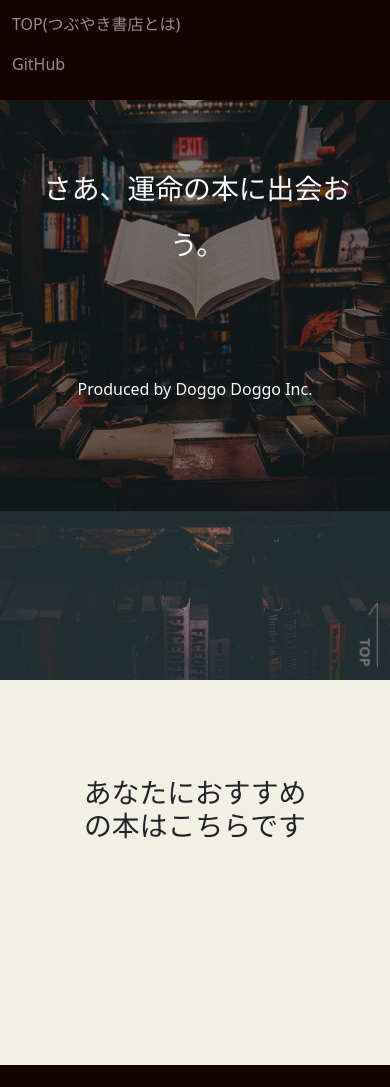
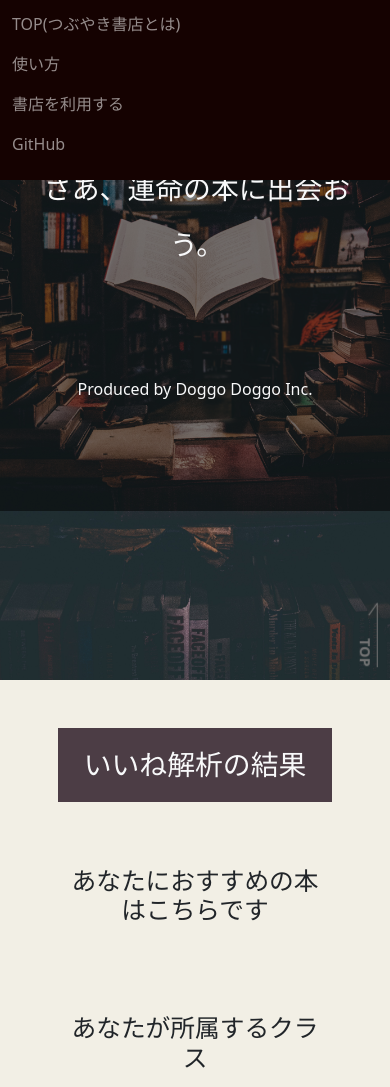
Before and after one commit to takahi-ro/fav-reco, a Flask app: page /test in a window 390 px wide, after a click that opens the changed part. Shown: the part 164-1251 px from the top of the page. Run offline with Flask 2, Linux system fonts and the light colour scheme; data that the repository does not hold is empty; some libraries are stand-ins or nearby versions.

Commit message:
update many files
ヘッダーを変わらなくしたのと、それにともなって本のおすすめページでも使い方のページとVueで切り替えられるようにしました。
あと、使ってないscript.jsのメソッドとかをコメントアウトしたんですが、それが以前のプルリクエストでやった変更か今回やった忘れたので確認お願いします。

```diff
--- a/static/css/resultStyle.css
+++ b/static/css/resultStyle.css
@@ -13,7 +13,7 @@ html {
   background-color: #150201;
 }
 
-.catchCopy {
+.catchCopy2 {
   background-color: rgba(0, 0, 0, 0.5);
   position: absolute;
   top: 55%;
@@ -23,31 +23,70 @@ html {
 }
 
 /* レスポンシブデザイン */
-@media (max-width: 1199px) {
+@media (max-width: 2000px) {
   .books {
     width:50%;
   }
-
+  .catchCopy {
+    background-color: rgba(0, 0, 0, 0.5);
+    position: absolute;
+    width: 60%;
+    top: 35vh;
+    left: 3vw;
+    font-size:2.5vw;
+  }
 }
 
 @media (max-width: 991px) {
   .books {
     width:58%;
   }
-
+  .catchCopy {
+    background-color: rgba(0, 0, 0, 0.5);
+    position: absolute;
+    width: 60%;
+    top: 35vh;
+    left: 3vw;
+    font-size:2.5vw;
+  }
 }
 
 @media (max-width: 767px) {
   .books {
     width:66%;
   }
-
+  .catchCopy {
+    background-color: rgba(0, 0, 0, 0.5);
+    position: absolute;
+    width: 60%;
+    top: 35vh;
+    left: 3vw;
+    font-size:2.5vw;
+  }
 }
 
 @media (max-width: 575px) {
   .books {
     width:70%;
   }
+  .catchCopy {
+    background-color: rgba(0, 0, 0, 0.5);
+    position: absolute;
+    top: 55%;
+    left: 50%;
+    transform: translate(-50%, -50%);
+    width: 100%;
+    font-size:6vw;
+  }
+}
+
+.backgroundImg2 {
+  height: 100vh;
+  background-image: url(../img/image_top2.jpg);
+  background-size: cover;
+  background-position: center;
+  background-repeat: no-repeat;
+  /* opacity:0.5; */
 }
 
 .backgroundImg3 {
@@ -58,6 +97,8 @@ html {
   background-repeat: no-repeat;
   /* opacity:0.5; */
 }
+
+
 
 .booksDetail{
   position: absolute;
--- a/static/js/script.js
+++ b/static/js/script.js
@@ -43,6 +43,7 @@ var app = new Vue({
       navFlag:false,
       topFlag: true,
       topFlag2: false,
+      topFlag3:true,
       hoverFlag: false,
       hoverIndex: null
     };
@@ -71,6 +72,7 @@ var app = new Vue({
       this.navFlag = false;
       this.topFlag = false;
       this.topFlag2 = true;
+      this.topFlag3 = false;
     },
     // changeActive3: function () {
     //   this.isActive1 = false;
--- a/templates/index.html
+++ b/templates/index.html
@@ -50,6 +50,10 @@
     </nav>
     <div class=" w-100" :class = "{backgroundImg: topFlag,backgroundImg2: topFlag2}">
     </div>
+    <div class ="d-none">
+      <img src="../static/img/image_top2.jpg" alt="トップ画面２">
+      <img src="../static/img/image_top3.jpg" alt="トップ画面３">
+    </div>
     <div class="catchCopy text-light p-4 h-50 d-flex align-items-center">
       <div class="w-100">
         <p class='lh-lg text-start ps-1'>
@@ -82,7 +86,7 @@
               style='font-family: "Font Awesome 5 Free";font-style:normal;font-weight: 900;content: "\f5fd";'></i>背景
           </h2>
           <p>
-            Amazonや楽天のような購入履歴から本をおすすめする機能は、確かにあなたが読んだ本の傾向から興味関心に沿った本を推薦してくれます。しかし、それらの本はどれも似通っており，本屋に実際に行った時のような多様な本との能動的な出会いを得ることはできません。また、コロナウイルスの蔓延する昨今の状況下では、実際に本屋に足を運ぶことがはばかられ、本との偶然の出会い（セレンディピティ）を得る機会が減少しています。<br>
+            既存のECサイトに見られる購入履歴から本をおすすめする機能は、確かにあなたが読んだ本の傾向から興味関心に沿った本を推薦してくれます。しかし、それらの本はどれも似通っており，本屋に実際に行った時のような多様な本との能動的な出会いを得ることはできません。また、コロナウイルスの蔓延する昨今の状況下では、実際に本屋に足を運ぶことがはばかられ、本との偶然の出会い（セレンディピティ）を得る機会が減少しています。<br>
             そこで、私たちはそのような偶然の出会い（セレンディピティ）をWeb上で体験できる機会を生み出すことを目指しました。
           </p>
         </div>
--- a/templates/result.html
+++ b/templates/result.html
@@ -45,12 +45,12 @@
             <li class="nav-item " @click="changeActive1" :class="{active: isActive1}">
               <a href="/" class="nav-link">TOP(つぶやき書店とは)</a>
             </li>
-            <!-- <li class="nav-item" @click="changeActive2" :class="{active: isActive2}">
-                <router-link to="/usage" class="nav-link">使い方</router-link>
-              </li>
-              <li class="nav-item"  :class="{active: isActive3}">
-                <a href="/login"  class="nav-link">書店を利用する</a>
-              </li> -->
+            <li class="nav-item" @click="changeActive2" :class="{active: isActive2}">
+              <router-link to="/usage" class="nav-link">使い方</router-link>
+            </li>
+            <li class="nav-item">
+              <a href="/login" class="nav-link">書店を利用する</a>
+            </li>
             <li class="nav-item">
               <a class="nav-link" href="https://github.com/HirokiOka/fav-reco">GitHub</a>
             </li>
@@ -62,26 +62,43 @@
         </div>
       </div>
     </nav>
-    <div class=" w-100 backgroundImg3">
+    <div class=" w-100 " :class = "{backgroundImg2: topFlag2,backgroundImg3: topFlag3}">
     </div>
-    <div class="catchCopy text-light p-4 h-50 ">
+    <div class="catchCopy2 text-light p-4 h-50 " v-if='topBody'>
       <p class='lh-lg fs-1 text-center ps-1 py-5'>さあ、運命の本に出会おう。</p>
       <p class="text-center mt-5 pt-2">Produced by Doggo Doggo Inc.</p>
+    </div>
 
+    <div class="catchCopy text-light p-4 h-50 d-flex align-items-center" v-if='HowtoUse'>
+      <div class="w-100">
+        <p class='lh-lg text-start ps-1'>
+          まるで書店をあてもなくぶらつくような<br>
+          そんな本との出会いを<br>
+          あなたに。
+        </p>
+        <p class="text-end pt-5 fs-6">Produced by Doggo Doggo Inc.</p>
+      </div>
     </div>
-    <div class="container mt-5 py-5 Contents">
+
+    <div class="container mt-5  Contents" v-if="topBody">
+      <div class="mt-5 w-75 text-center  mx-auto headTitle" style="background-color: #150210BF;">
+        <p class="p-3 fs-1 text-light align-middle mb-5">いいね解析の結果</p>
+      </div>
       <div class="row w-75 mx-auto text-center">
-        <h1 class = "d-block mb-4">あなたにおすすめの本はこちらです</h1>
+        <h2 class="d-block mb-4 pt-3">あなたにおすすめの本はこちらです</h2>
         <!-- {% set ns = namespace(cnt = 1) %} -->
         {% for book_info in books_info %}
         <!-- <h1>現在のcntは{{ns.cnt}}です</h1> -->
         <!-- {% set ns.cnt = ns.cnt + 1 %} -->
         <div class="my-4 col-6 col-sm-4 ms-auto position-relative">
           <a href={{ book_info["itemUrl"] }}>
-            <img  :class = "{fuwafuwa:hoverFlag && {{loop.index}} === hoverIndex}" @mouseover="mouseOverAction({{loop.index}})" @mouseleave="mouseLeaveAction" class="books " src={{
-            book_info["mediumImageUrl"] }} alt={{ book_info["title"] }}>
+            <img :class="{fuwafuwa:hoverFlag && {{loop.index}} === hoverIndex}"
+              @mouseover="mouseOverAction({{loop.index}})" @mouseleave="mouseLeaveAction" class="books " src={{
+              book_info["mediumImageUrl"] }} alt={{ book_info["title"] }}>
           </a>
-          <div @mouseover="mouseOverAction({{loop.index}})" @mouseleave="mouseLeaveAction" class = "bg-light p-3 booksDetail rounded border border-2 border-dark" v-show="hoverFlag && {{loop.index}} === hoverIndex" >
+          <div @mouseover="mouseOverAction({{loop.index}})" @mouseleave="mouseLeaveAction"
+            class="bg-light p-3 booksDetail rounded border border-2 border-dark"
+            v-show="hoverFlag && {{loop.index}} === hoverIndex">
             <h3>{{ book_info["title"] }}</h3>
             <ul class="list-inline">
               <li>著者：{{ book_info["author"] }}</li>
@@ -95,11 +112,32 @@
 
         {% endfor %}
 
+        <!-- 解析結果を表示するためのとりあえずの型 -->
+        <div class="text-center mt-5 ">
+          <h2 class="mt-3">あなたが所属するクラス</h2>
+          <a href="#" class="fs-2 text-dark text-decoration-none">Aクラス</a>
+
+          <h2 class="mt-5">クラスの種類</h2>
+          <div class="row mt-3 ">
+            <a class="col-sm-3 col-6 fs-2 text-dark text-decoration-none">Aクラス</a>
+            <a class="col-sm-3 col-6 fs-2 text-dark text-decoration-none">Bクラス</a>
+            <a class="col-sm-3 col-6 fs-2 text-dark text-decoration-none">Cクラス</a>
+            <a class="col-sm-3 col-6 fs-2 text-dark text-decoration-none">Dクラス</a>
+            <a class="col-sm-3 col-6 fs-2 text-dark text-decoration-none">Eクラス</a>
+            <a class="col-sm-3 col-6 fs-2 text-dark text-decoration-none">Fクラス</a>
+            <a class="col-sm-3 col-6 fs-2 text-dark text-decoration-none">Gクラス</a>
+            <a class="col-sm-3 col-6 fs-2 text-dark text-decoration-none">Hクラス</a>
+          </div>
+        </div>
 
       </div>
+
+
     </div>
 
+    <router-view :usage="HowtoUse">
 
+    </router-view>
     <!-- <app-header  :link1 = "appLink1" :link2 = "appLink2" :logo = "appTitle"  :link3 = "appLink3" :link4 = "appLink4"></app-header> -->
 
     <div>
@@ -125,6 +163,49 @@
 
   </div>
 
+
+  <script type='text/x-template' id='usage'>
+    <div class="HowtoUse container"  v-if="usage">
+       <div class="mt-5 w-75 text-center headTitle mx-auto" style="background-color: #150210BF;">
+         <p class="p-3 fs-1 text-light align-middle">ご利用方法</p>
+       </div>
+
+       <div class="mt-4  pt-5">
+         <h2 class="pb-3">①普段使っているTwitterアカウントを用意
+         </h2>
+         <p>つぶやき書店は、個人のTwitterアカウントでいいねしたツイートを解析し、あなたにあった本をおすすめします。
+           <br>ですので、あなたが普段使用しているTwitterアカウントでのご利用を推奨します。
+         </p>
+       </div>
+
+       <div class="py-5 my-2">
+         <h2 class="pb-3">②実際に書店を利用する</h2>
+         <p>
+           ヘッダーのメニューにある「書店を利用する」からTwitterログイン認証を行うと、あんたが過去にいいねしたツイートを分析し、潜在的な興味関心にあった本のおすすめ一覧ページを表示します。下にあるTwitterログインボタンからも利用可能です。<br>
+           あなたのいいねの解析結果についての情報を見ることもできます。
+
+
+         </p>
+       </div>
+
+       <div class="pb-5 mb-5">
+         <h2 class="pb-3">③運命の一冊に出会う</h2>
+         <p>
+           おすすめページに並んだ本の表紙の中から、興味のある本を探します。表紙をホバーすると、本の詳細を確認することができます。また、ぜひ読みたいと思った本を手に取ると（クリックする）と外部のECサイトに移り、本の購入を検討することもできます。<br><br>
+           使い方の説明はこのステップで終わりですが、ここからが、運命の一冊との出会いの始まりです。<br>
+           以下のTwitterログインから、早速利用を開始しましょう！
+         </p>
+
+           <button onclick="location.href='/login'" class="d-block mt-5 btn btn-lg w-50   mx-auto mx-sm-0 text-light"
+             style="background-color: #150210;">
+            Twitterログイン
+
+           </button>
+
+       </div>
+
+     </div>
+   </script>
 
 
   <!-- 無駄にVue.jsの練習がてらVueで書く -->
```
